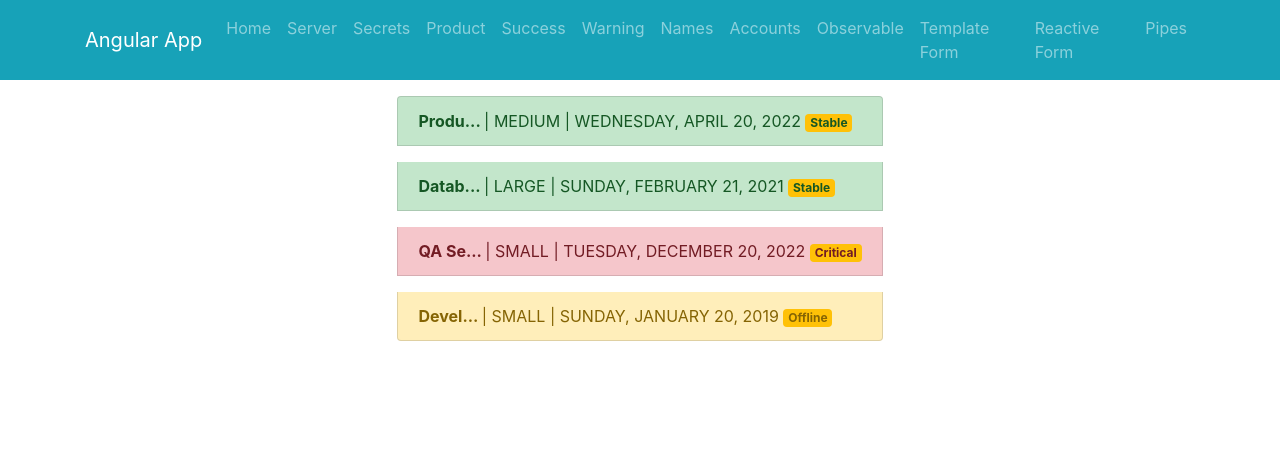
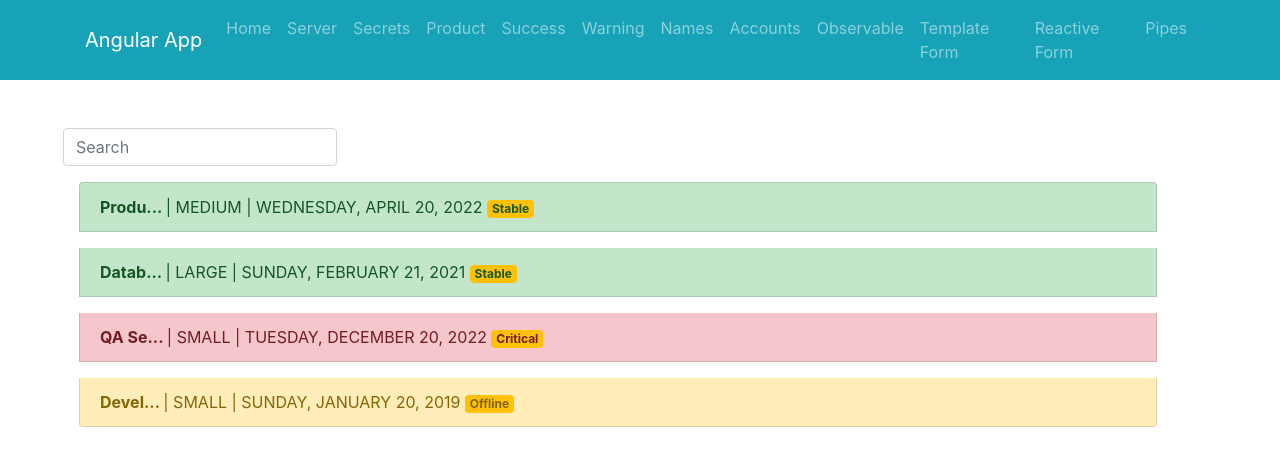
Before and after one commit to Manoj-14/Java-FSD-Phase-5, an Angular app in the folder A01Intro/: page /Pipes in a window 1280 px wide. Shown: the top 466 px of the page. Built offline with nearby package versions, Linux system fonts and the light colour scheme.

Commit message:
filter pipeline on status

```diff
--- a/A01Intro/src/app/app.module.ts
+++ b/A01Intro/src/app/app.module.ts
@@ -24,6 +24,7 @@ import { TemplateFormsComponent } from './template-forms/template-forms.componen
 import { ReactiveFormsComponent } from './reactive-forms/reactive-forms.component';
 import { PipesDemoComponent } from './pipes-demo/pipes-demo.component';
 import { ShortenPipe } from './custom-pipes/shorten.pipe';
+import { FilterPipe } from './custom-pipes/filter.pipe';
 
 const appRoutes: Routes = [
   { path: '', component: HomeComponent },
@@ -63,6 +64,7 @@ const appRoutes: Routes = [
     ReactiveFormsComponent,
     PipesDemoComponent,
     ShortenPipe,
+    FilterPipe,
   ],
   imports: [
     BrowserModule,
--- /dev/null
+++ b/A01Intro/src/app/custom-pipes/filter.pipe.ts
@@ -0,0 +1,19 @@
+import { Pipe, PipeTransform } from '@angular/core';
+
+@Pipe({
+  name: 'filter',
+})
+export class FilterPipe implements PipeTransform {
+  transform(value: any, filterString: string, propName: string): any {
+    if (value.length === 0 || filterString === '') {
+      return value;
+    }
+    const result = [];
+    for (let item of value) {
+      if (item[propName] === filterString) {
+        result.push(item);
+      }
+    }
+    return result;
+  }
+}
--- a/A01Intro/src/app/pipes-demo/pipes-demo.component.html
+++ b/A01Intro/src/app/pipes-demo/pipes-demo.component.html
@@ -1,8 +1,16 @@
-<div class="comtainer d-flex justify-content-center">
+<div class="container m-5 d-flex flex-column justify-content-center">
+  <div class="form-inline">
+    <input
+      type="text"
+      class="form-control"
+      placeholder="Search"
+      [(ngModel)]="filterStatus"
+    />
+  </div>
   <ul class="list-group m-2">
     <li
       class="list-group-item m-2"
-      *ngFor="let server of servers"
+      *ngFor="let server of servers | filter : filterStatus : 'status'"
       [ngClass]="getStatusClass(server)"
     >
       <strong>{{ server.name | shorten : 0 : 5 }} </strong>|
--- a/A01Intro/src/app/pipes-demo/pipes-demo.component.ts
+++ b/A01Intro/src/app/pipes-demo/pipes-demo.component.ts
@@ -6,6 +6,7 @@ import { Component } from '@angular/core';
   styleUrls: ['./pipes-demo.component.css'],
 })
 export class PipesDemoComponent {
+  filterStatus = '';
   servers: {
     ServerSize: string;
     name: string;
```
